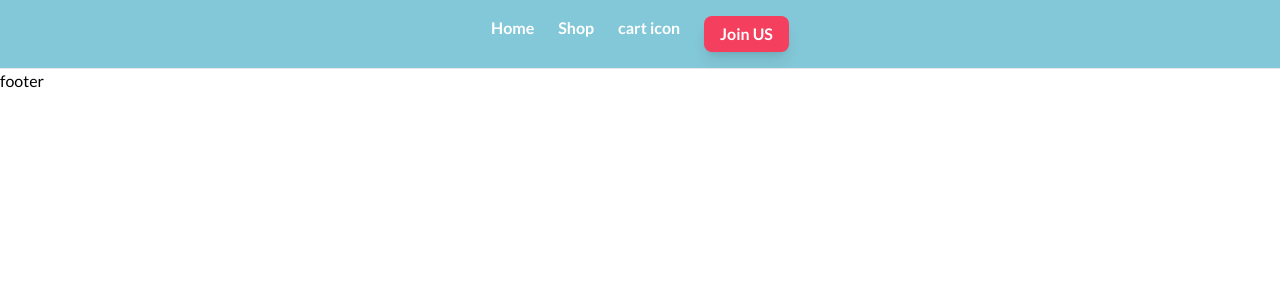
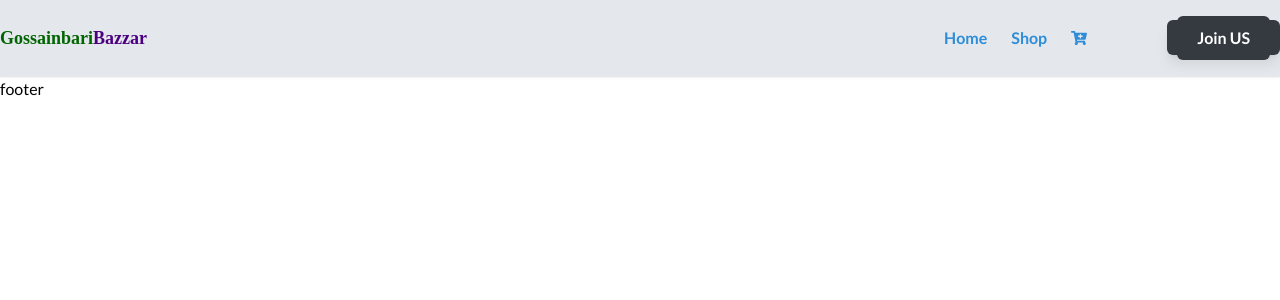
Before and after one commit to R0F7/GossinbariBazzar, a React (Vite) app: page / in a window 1280 px wide. Shown: the top 300 px of the page. Built offline with nearby package versions, Linux system fonts and the light colour scheme; a web font is replaced by a local one.

Commit message:
add style navbar  and complete navbar button

```diff
--- a/src/components/Navbar/Navbar.jsx
+++ b/src/components/Navbar/Navbar.jsx
@@ -1,12 +1,33 @@
 import { NavLink } from 'react-router-dom';
+import Logo from '../../assets/Gossaigbari_Bazzar_logo_crop-removebg-preview.png';
+import { FaCartPlus } from 'react-icons/fa';
 
 const Navbar = () => {
     return (
-        <div className='bg-cyan-600 bg-opacity-50 py-4 text-white font-bold flex justify-center gap-6'>
-            <NavLink>Home</NavLink>
-            <NavLink>Shop</NavLink>
-            <NavLink>cart icon</NavLink>
-            <NavLink to="/login" className='bg-rose-500 py-1.5 px-4 rounded-lg shadow-lg hover:shadow-xl'>Join US</NavLink>
+        <div className='bg-[#dee2e6] bg-opacity-80 py-4 shadow'>
+            <div className='container mx-auto text-white font-bold flex items-center justify-between gap-6'>
+                {/* name +/- logo */}
+                <div>
+                    <div className='flex items-center '>
+                        {/* <img className='w-14 rop-shadow-2xl' src={Logo} alt="" /> */}
+                        <h4 className='text-logo-font-family text-[#006400] text-lg'>Gossainbari<span className='text-[#4B0082]'>Bazzar</span></h4>
+                    </div>
+                </div>
+                {/* menu */}
+                <div className='flex items-center gap-6 text-[rgb(46,141,216)]'>
+                    {/* <div className='gap-6'> */}
+                    <NavLink>Home</NavLink>
+                    <NavLink>Shop</NavLink>
+                    <NavLink><FaCartPlus /></NavLink>
+                    {/* </div> */}
+                    {/* join us button */}
+                    <div className='ml-14'>
+                        <NavLink to="/login" className='bg-[#343a40] text-white py-2 px-2.5 rounded-md shadow-lg hover:shadow-xl'>
+                            <button className='join-us-btn'>Join US</button>
+                        </NavLink>
+                    </div>
+                </div>
+            </div>
         </div>
     );
 };
--- a/src/index.css
+++ b/src/index.css
@@ -7,7 +7,37 @@
 @tailwind components;
 @tailwind utilities;
 
-.text-logo-font-family{
+.text-logo-font-family {
     font-family: "Edu AU VIC WA NT Guides", cursive;
     font-weight: 800;
 }
+
+.join-us-btn {
+    position: relative;
+    overflow: hidden;
+    color: white;
+    background-color: #343a40;
+    z-index: 1;
+    padding: 10px 20px;
+    border: none;
+    border-radius: 6px;
+    transition: background-color 300ms ease-in-out;
+}
+
+.join-us-btn::before {
+    content: '';
+    width: 100%;
+    height: 0;
+    background: #0096c7;
+    position: absolute;
+    top: 0;
+    left: 0;
+    border-radius: 6px;
+    transform-origin: top;
+    transition: height 300ms ease-in-out;
+    z-index: -1;
+}
+
+.join-us-btn:hover::before {
+    height: 100%;
+}
--- a/src/pages/Login/Login.jsx
+++ b/src/pages/Login/Login.jsx
@@ -21,12 +21,13 @@ const Login = () => {
         <div className='flex justify-center items-center min-h-screen bg-[#F3F8FC] shadow-2xl relative z-50 overflow-hidden '>
             <div className=''>
                 {/* Logo */}
-                <Link to="/" className='flex flex-col justify-center items-center gap-1 py-10'>
+                <div className='flex flex-col justify-center items-center gap-1 py-10'>
                     <div>
                         <img src={Logo} className='w-14' alt="Logo" />
                     </div>
-                    <h2 className='text-2xl font-semibold'>Goossinbari Bazzar</h2>
-                </Link>
+                    {/* <h2 className='text-2xl font-semibold'>Goossinbari Bazzar</h2> */}
+                    <h4 className='text-logo-font-family text-[#006400] text-lg mb-6'>Gossainbari<span className='text-[#4B0082]'>Bazzar</span></h4>
+                </div>
                 <div className='bg-[#FFFFFF] w-[470px] shadow-lg rounded-xl'>
                     <div className='py-5 px-14 text-xl font-semibold '>
                         <h4 className='text-[#131F2F]'>Sign in to your account</h4>
```
